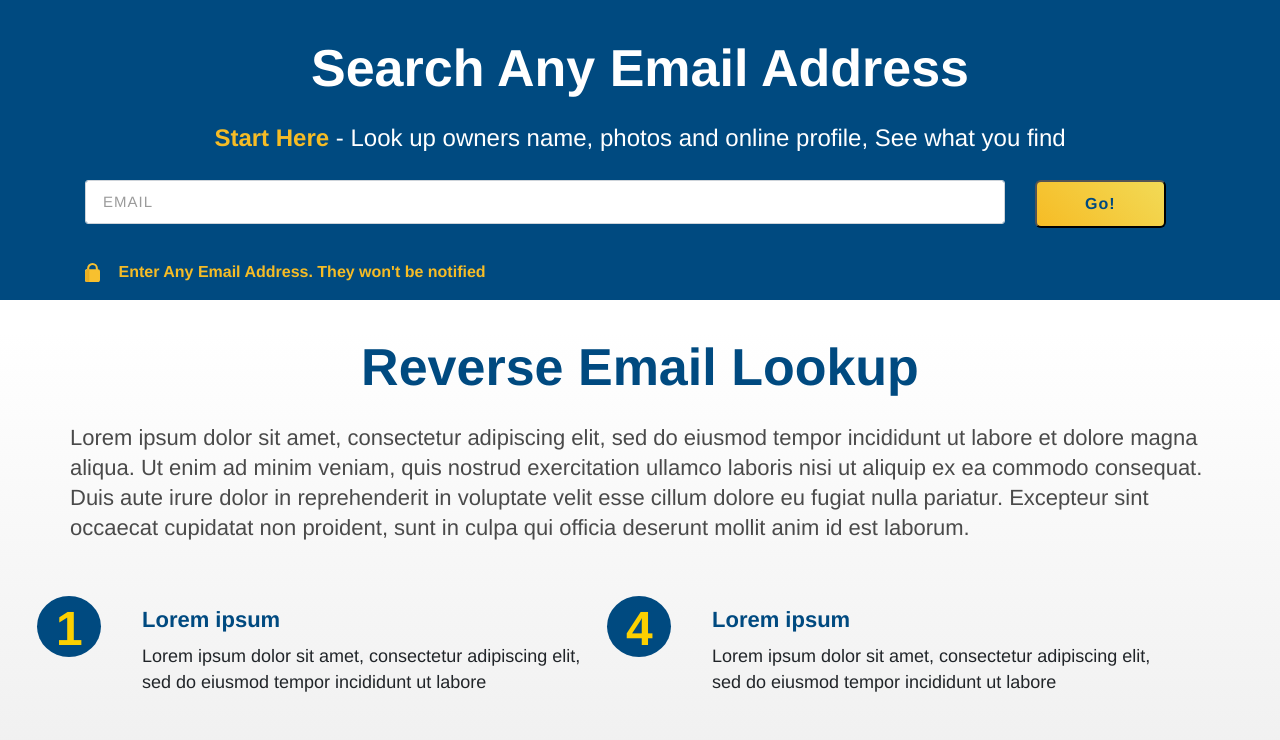
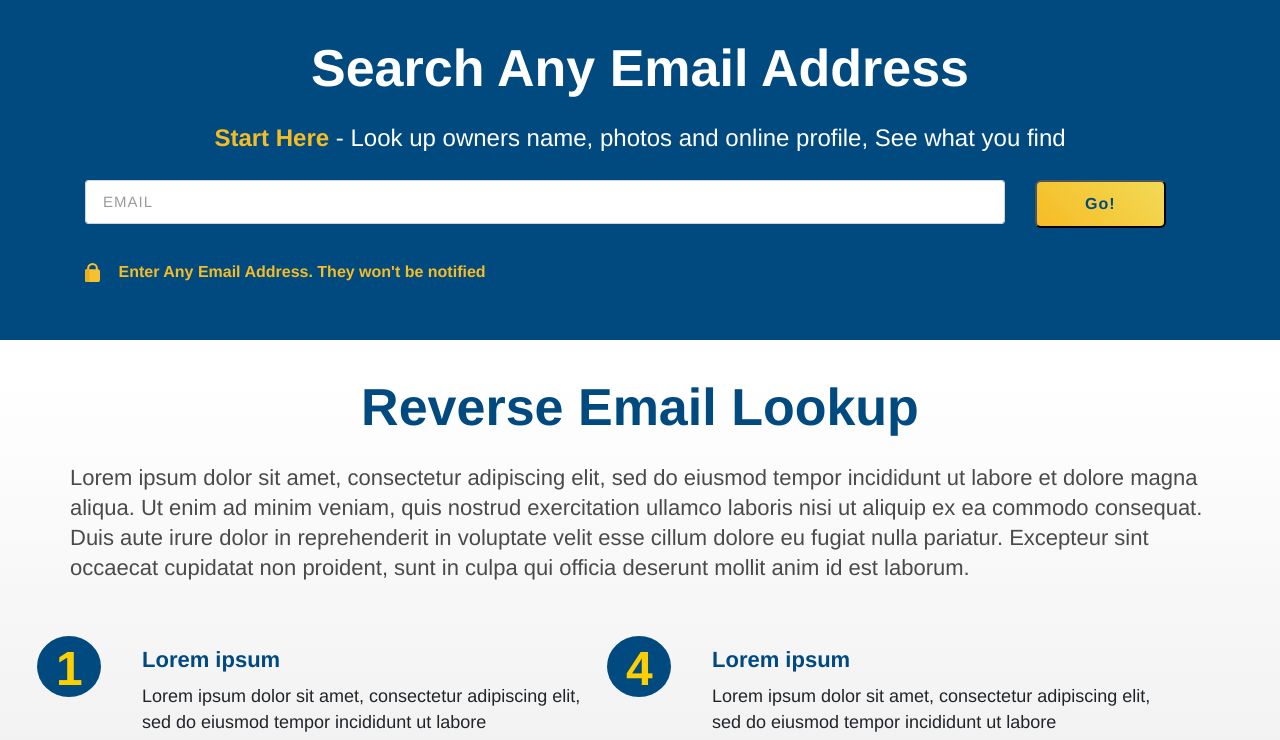
Before and after one commit to tanaya-pawar-rave/tanaya-pawar-rave.github.io, a plain HTML site: page index.html in a window 1280 px wide. Shown: the part 51-791 px from the top of the page. Drawn offline with nearby package versions, Linux system fonts and the light colour scheme.

Commit message:
minor css changes

```diff
--- a/css/style.css
+++ b/css/style.css
@@ -1,7 +1,7 @@
 #email-search {
   background-color: #004A80;
   color: #fff;
-  padding: 0 0 1rem; }
+  padding: 0 0 3.5rem; }
   #email-search .heading {
     justify-content: center;
     margin-bottom: 1rem; }
```
